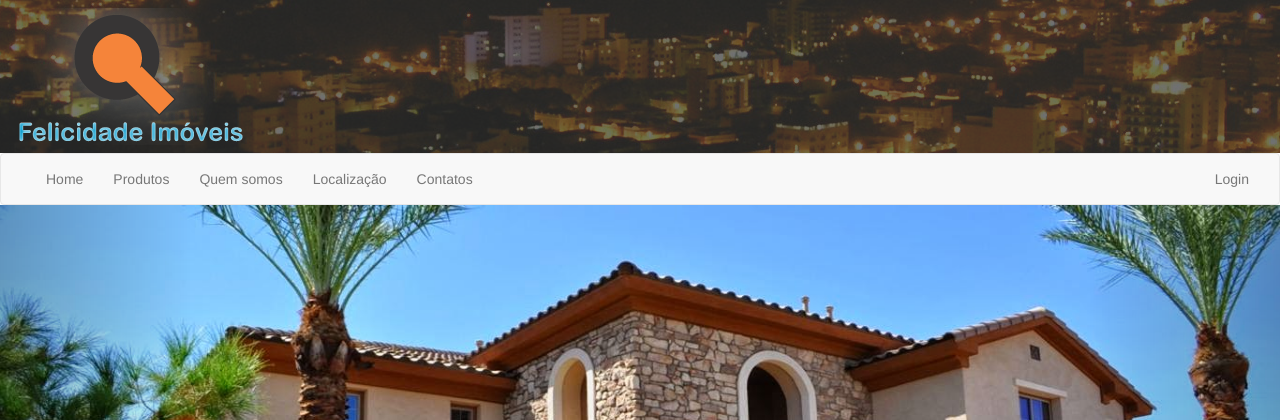
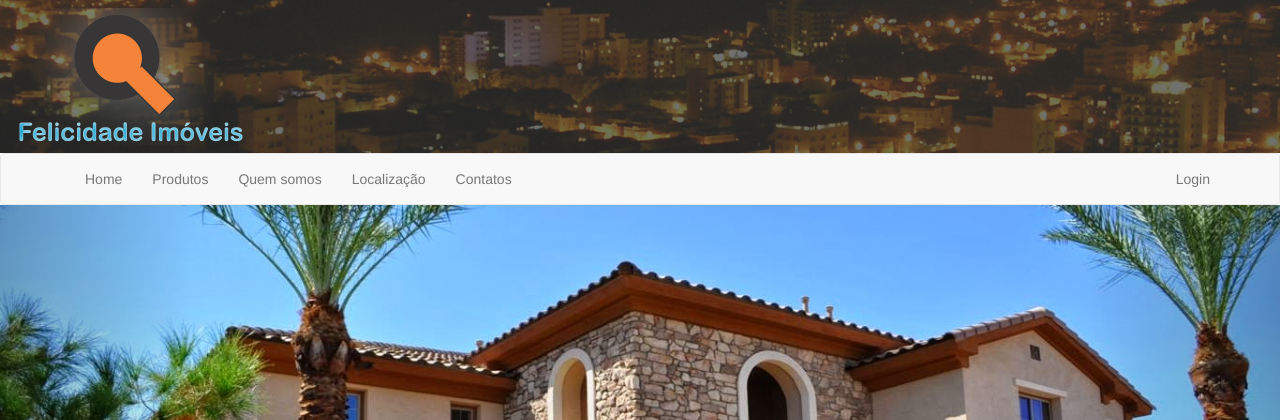
Before and after one commit to pedrohsreis/projeto3, a PHP site: page /Code3/index.php in a window 1280 px wide. Shown: the top 420 px of the page. Run offline with PHP 8.4, Linux system fonts and the light colour scheme; some libraries are stand-ins or nearby versions.

Commit message:
Resolvidos buges do collapse do menu e do quickview

```diff
--- a/cabecalho.php
+++ b/cabecalho.php
@@ -27,16 +27,28 @@
         </div>
         <!-- Collect the nav links, forms, and other content for toggling -->
         <div class="collapse navbar-collapse" id="collapse-menu">
+          <div class="container">
+          <ul class="nav navbar-nav">
             <ul class="nav navbar-nav">
               <li><a href="index.php">Home</a></li>
+            </ul>
+            <ul class="nav navbar-nav">
               <li><a href="produtos.php">Produtos</a></li>
+            </ul>
+            <ul class="nav navbar-nav">
               <li><a href="quem-somos.php">Quem somos</a></li>
+            </ul>
+            <ul class="nav navbar-nav">
               <li><a href="localicacao.php">Localização</a></li>
+            </ul>
+            <ul class="nav navbar-nav">
               <li><a href="contato.php">Contatos</a></li>
             </ul>
+          </ul>
             <ul class="nav navbar-nav navbar-right">
-            <li><a href="#">Login</a></li>
+              <li><a href="login.php">Login</a></li>
             </ul>
+            </div>
         </div><!-- /.navbar-collapse -->
       </div><!-- /.container-fluid -->
       <script src="js/jquery.js"></script>
--- a/index.php
+++ b/index.php
@@ -58,8 +58,7 @@
 				<span class="sr-only">Next</span>
 			</a>
 		</div>
-		<script src="js/jquery.js"></script>
-		<script src="bootstrap/js/bootstrap.min.js"></script>
+
 	</section>
 	<div class="space-ten"></div>
 	<div class="space-ten"></div>
```
Lines whose indentation alone changed are shown as unchanged.
